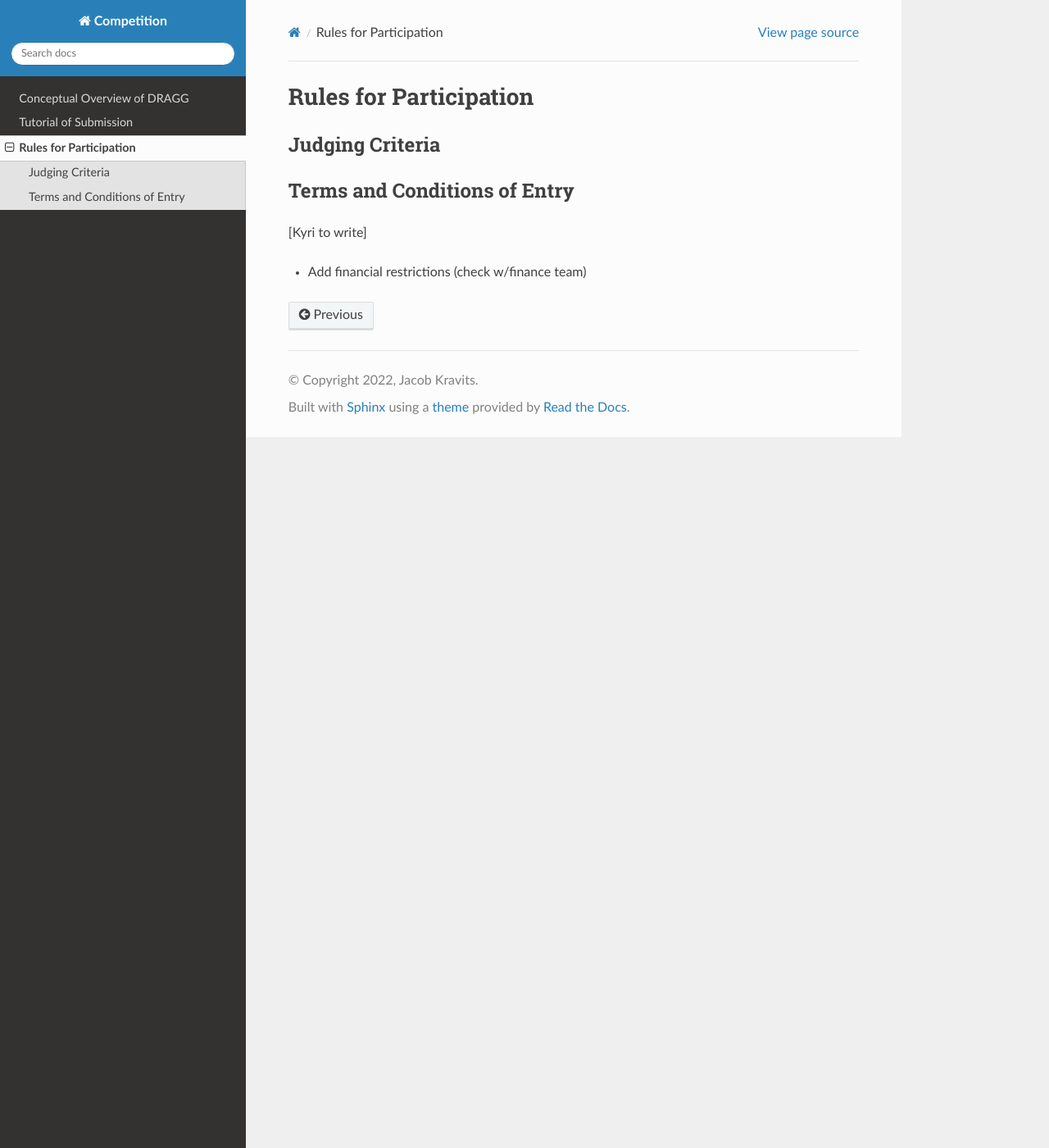
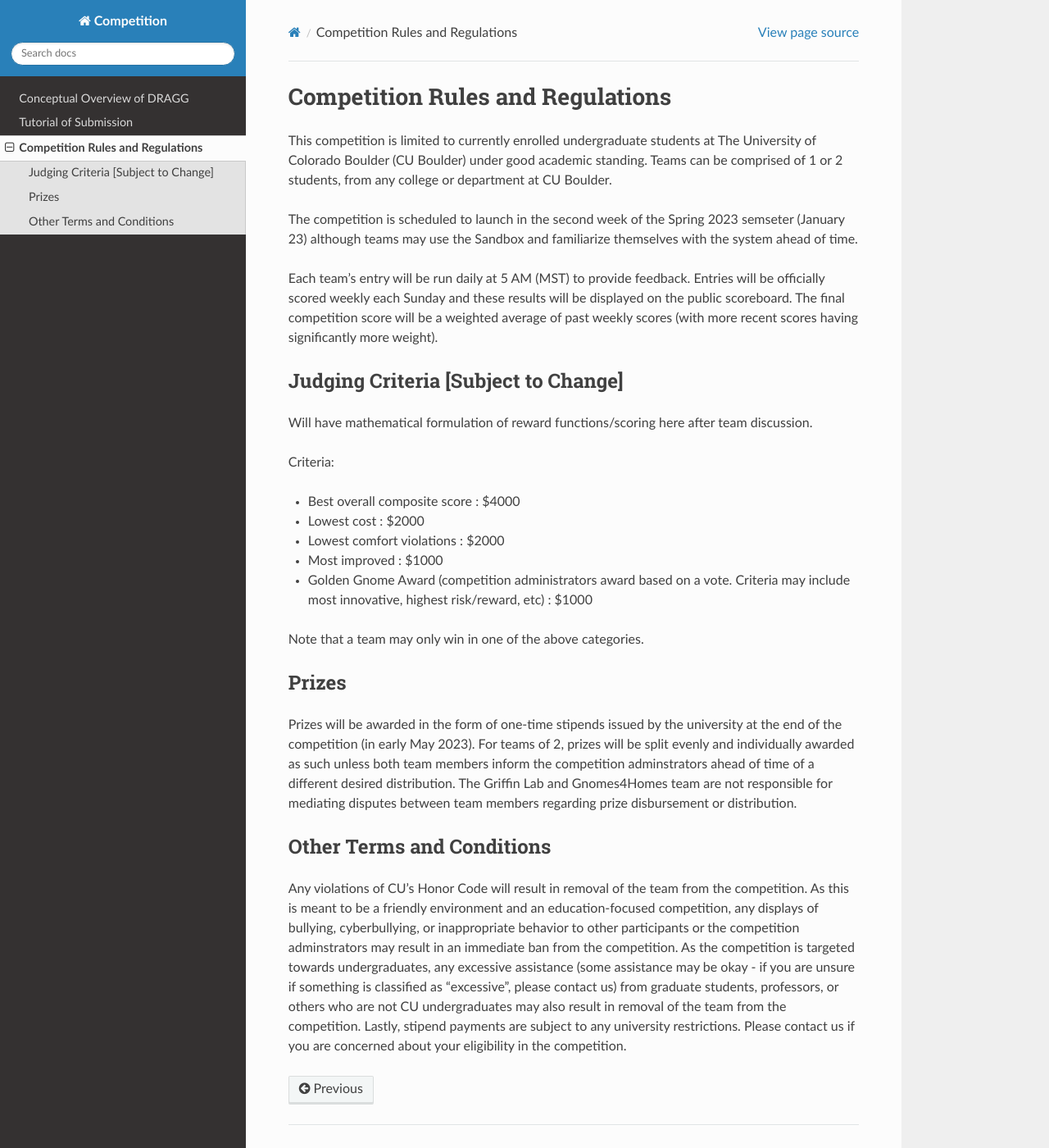
Before and after one commit to CUgriffinlab/gnomes-submission, a Sphinx documentation site: the page built from docs/source/rules.rst, in a window 1280 px wide and 1400 px high. Shown: the whole window at 82% size. Built offline with Sphinx 7.4.7 and the Read the Docs theme 2.0.0, drawn with Linux system fonts in a browser that asks for light colours.

Commit message:
Update rules.rst

```diff
--- a/docs/source/rules.rst
+++ b/docs/source/rules.rst
@@ -1,12 +1,35 @@
-Rules for Participation
+========================================
+Competition Rules and Regulations
 ========================================
 
-Judging Criteria
+This competition is limited to currently enrolled undergraduate students at The University of Colorado Boulder (CU Boulder) under good academic standing. Teams can be comprised of 1 or 2 students, from any college or department at CU Boulder.
+
+The competition is scheduled to launch in the second week of the Spring 2023 semseter (January 23) although teams may use the Sandbox and familiarize themselves with the system ahead of time.
+
+Each team's entry will be run daily at 5 AM (MST) to provide feedback. Entries will be officially scored weekly each Sunday and these results will be displayed on the public scoreboard. The final competition score will be a weighted average of past weekly scores (with more recent scores having significantly more weight).
+
+----------------------------------
+Judging Criteria [Subject to Change]
 ----------------------------------
 
-Terms and Conditions of Entry
+Will have mathematical formulation of reward functions/scoring here after team discussion.
+
+Criteria:
+
+- Best overall composite score : $4000
+- Lowest cost : $2000
+- Lowest comfort violations : $2000
+- Most improved : $1000
+- Golden Gnome Award (competition administrators award based on a vote. Criteria may include most innovative, highest risk/reward, etc) : $1000
+
+Note that a team may only win in one of the above categories.
+
+-----------------------------------
+Prizes
+-----------------------------------
+Prizes will be awarded in the form of one-time stipends issued by the university at the end of the competition (in early May 2023). For teams of 2, prizes will be split evenly and individually awarded as such unless both team members inform the competition adminstrators ahead of time of a different desired distribution. The Griffin Lab and Gnomes4Homes team are not responsible for mediating disputes between team members regarding prize disbursement or distribution.
+
 ---------------------------------------------
-
-[Kyri to write]
-
-- Add financial restrictions (check w/finance team)
+Other Terms and Conditions
+---------------------------------------------
+Any violations of CU's Honor Code will result in removal of the team from the competition. As this is meant to be a friendly environment and an education-focused competition, any displays of bullying, cyberbullying, or inappropriate behavior to other participants or the competition adminstrators may result in an immediate ban from the competition. As the competition is targeted towards undergraduates, any excessive assistance (some assistance may be okay - if you are unsure if something is classified as "excessive", please contact us) from graduate students, professors, or others who are not CU undergraduates may also result in removal of the team from the competition. Lastly, stipend payments are subject to any university restrictions. Please contact us if you are concerned about your eligibility in the competition.
```
